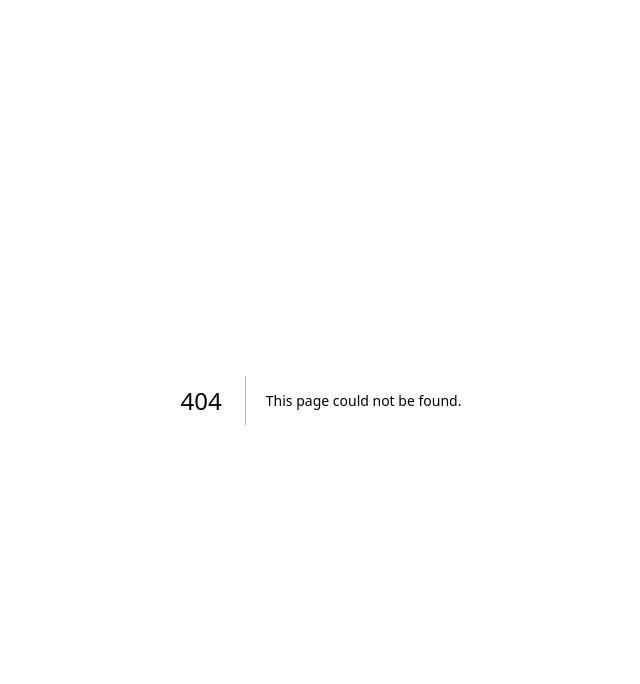
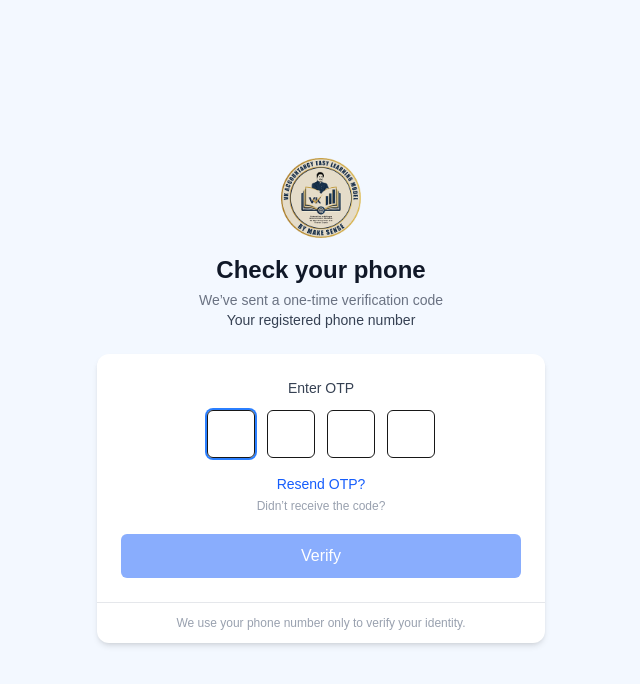
Before and after one commit to ashbinashbin/vk-tech, a Next.js app: page /auth/forgot-password/verify-otp in a window 1280 px wide. Before the commit this address had no page. Shown: the top 684 px of the page, without its empty margins (319-959 px from the left). Built offline with nearby package versions, Linux system fonts and the light colour scheme.

Commit message:
forgot password

```diff
--- /dev/null
+++ b/app/auth/forgot-password/page.tsx
@@ -0,0 +1,81 @@
+"use client";
+
+import { useState } from "react";
+import { useRouter } from "next/navigation";
+
+export default function Phone() {
+  const [phone, setPhone] = useState("");
+  const router = useRouter();
+
+  const handleSendOtp = () => {
+    // simple validation
+    if (!/^\d{10}$/.test(phone)) {
+      alert("Please enter a valid 10-digit phone number");
+      return;
+    }
+
+    // later: call OTP API here
+    router.push("/auth/forgot-password/verify-otp");
+  };
+
+  return (
+    <div className="min-h-screen flex items-center justify-center bg-[#f3f8ff]">
+      <div className="w-full max-w-md text-center">
+
+        {/* Logo */}
+        <div className="flex justify-center mb-4">
+          <img
+            src="/vk.png"
+            alt="VK Logo"
+            className="w-20 h-20"
+          />
+        </div>
+
+        {/* Heading */}
+        <h1 className="text-2xl font-bold text-gray-900">
+          What’s your phone number?
+        </h1>
+        <p className="text-gray-500 text-sm mt-1">
+          We’ll send you a one-time verification code to confirm your number.
+        </p>
+
+        {/* Card */}
+        <div className="mt-6 bg-white rounded-xl shadow-md overflow-hidden">
+
+          {/* Card body */}
+          <div className="p-6 text-left">
+            <label className="text-sm font-medium text-gray-700">
+              Phone Number
+            </label>
+
+            <input
+              type="text"
+              placeholder="Enter Your Phone Number"
+              value={phone}
+              onChange={(e) => setPhone(e.target.value)}
+              className="w-full mt-1 px-4 py-2 border rounded-md text-sm outline-none focus:ring-2 focus:ring-blue-500"
+            />
+
+            <button
+              onClick={handleSendOtp}
+              className="w-full mt-5 bg-blue-600 hover:bg-blue-700 text-white py-2.5 rounded-md font-medium transition"
+            >
+              Send OTP
+            </button>
+          </div>
+
+          {/* Divider */}
+          <div className="border-t border-gray-200" />
+
+          {/* Footer */}
+          <div className="px-6 py-3 text-center">
+            <p className="text-xs text-gray-400">
+              We use your phone number only to verify your identity.
+            </p>
+          </div>
+
+        </div>
+      </div>
+    </div>
+  );
+}
--- /dev/null
+++ b/app/auth/forgot-password/reset-password/page.tsx
@@ -0,0 +1,79 @@
+"use client";
+
+import Image from "next/image";
+import { useState } from "react";
+import { useRouter } from "next/navigation";
+
+export default function ResetPasswordPage() {
+  const [newPassword, setNewPassword] = useState("");
+  const [confirmPassword, setConfirmPassword] = useState("");
+  const router = useRouter();
+
+  const handleSave = () => {
+    if (newPassword !== confirmPassword) {
+      alert("Passwords do not match");
+      return;
+    }
+
+
+
+    router.push("/auth/login");
+  };
+
+  return (
+    <div className="min-h-screen flex items-center justify-center bg-[#f3f8ff]">
+      <div className="w-full max-w-md text-center">
+
+        {/* Logo */}
+        <div className="flex justify-center mb-4">
+          <Image
+            src="/vk.png"
+            alt="Vk"
+            width={80}
+            height={80}
+          />
+        </div>
+
+        <h1 className="text-2xl font-bold text-gray-900">
+          Reset Password
+        </h1>
+        <p className="text-gray-500 text-sm mt-1">
+          Set your new password
+        </p>
+
+        <div className="mt-6 bg-white rounded-xl shadow-md p-6 text-left">
+
+          <label className="text-sm font-medium text-gray-700">
+            New Password
+          </label>
+          <input
+            type="password"
+            placeholder="New Password"
+            value={newPassword}
+            onChange={(e) => setNewPassword(e.target.value)}
+            className="w-full mt-1 px-4 py-2 border rounded-md text-sm outline-none focus:ring-2 focus:ring-blue-500"
+          />
+
+          <label className="text-sm font-medium text-gray-700 mt-4 block">
+            Confirm Password
+          </label>
+          <input
+            type="password"
+            placeholder="Confirm Password"
+            value={confirmPassword}
+            onChange={(e) => setConfirmPassword(e.target.value)}
+            className="w-full mt-1 px-4 py-2 border rounded-md text-sm outline-none focus:ring-2 focus:ring-blue-500"
+          />
+
+          <button
+            onClick={handleSave}
+            className="w-full mt-5 bg-blue-600 hover:bg-blue-700 text-white py-2.5 rounded-md font-medium transition"
+          >
+            Save
+          </button>
+        </div>
+
+      </div>
+    </div>
+  );
+}
--- /dev/null
+++ b/app/auth/forgot-password/verify-otp/page.tsx
@@ -0,0 +1,114 @@
+"use client";
+
+import { useEffect, useRef, useState } from "react";
+import { useRouter } from "next/navigation";
+
+export default function ForgotPasswordVerifyOtpPage() {
+  const router = useRouter();
+
+  const [otp, setOtp] = useState(["", "", "", ""]);
+  const inputsRef = useRef<(HTMLInputElement | null)[]>([]);
+
+  useEffect(() => {
+    inputsRef.current[0]?.focus();
+  }, []);
+
+  const handleChange = (value: string, index: number) => {
+    if (!/^\d?$/.test(value)) return;
+
+    const newOtp = [...otp];
+    newOtp[index] = value;
+    setOtp(newOtp);
+
+    if (value && index < 3) {
+      inputsRef.current[index + 1]?.focus();
+    }
+  };
+
+  const handleKeyDown = (
+    e: React.KeyboardEvent<HTMLInputElement>,
+    index: number
+  ) => {
+    if (e.key === "Backspace" && !otp[index] && index > 0) {
+      inputsRef.current[index - 1]?.focus();
+    }
+  };
+
+  const handleVerify = () => {
+    if (otp.join("").length !== 4) {
+      alert("Please enter the complete OTP");
+      return;
+    }
+
+    router.push("reset-password");
+  };
+
+  return (
+    <div className="min-h-screen flex items-center justify-center bg-[#f3f8ff]">
+      <div className="w-full max-w-md text-center">
+
+        <div className="flex justify-center mb-4">
+          <img src="/vk.png" alt="VK Logo" className="w-20 h-20" />
+        </div>
+
+        <h1 className="text-2xl font-bold text-gray-900">
+          Check your phone
+        </h1>
+        <p className="text-gray-500 text-sm mt-1">
+          We’ve sent a one-time verification code
+        </p>
+        <p className="text-sm font-medium text-gray-700">
+          Your registered phone number
+        </p>
+
+        <div className="mt-6 bg-white rounded-xl shadow-md overflow-hidden">
+          <div className="p-6 text-center">
+            <p className="text-sm font-medium text-gray-700 mb-3">
+              Enter OTP
+            </p>
+
+            <div className="flex justify-center gap-3">
+              {otp.map((digit, index) => (
+                <input
+                  key={index}
+                  ref={(el) => (inputsRef.current[index] = el)}
+                  type="text"
+                  value={digit}
+                  maxLength={1}
+                  onChange={(e) => handleChange(e.target.value, index)}
+                  onKeyDown={(e) => handleKeyDown(e, index)}
+                  className="w-12 h-12 text-center text-lg border rounded-md outline-none focus:ring-2 focus:ring-blue-500"
+                />
+              ))}
+            </div>
+
+            <div className="mt-4 text-sm">
+              <button className="text-blue-600 hover:underline">
+                Resend OTP?
+              </button>
+              <p className="text-gray-400 text-xs mt-1">
+                Didn’t receive the code?
+              </p>
+            </div>
+
+            <button
+              onClick={handleVerify}
+              disabled={otp.join("").length !== 4}
+              className="w-full mt-5 bg-blue-600 hover:bg-blue-700 disabled:opacity-50 text-white py-2.5 rounded-md font-medium transition"
+            >
+              Verify
+            </button>
+          </div>
+
+          <div className="border-t border-gray-200" />
+
+          <div className="px-6 py-3 text-center">
+            <p className="text-xs text-gray-400">
+              We use your phone number only to verify your identity.
+            </p>
+          </div>
+        </div>
+      </div>
+    </div>
+  );
+}
```
